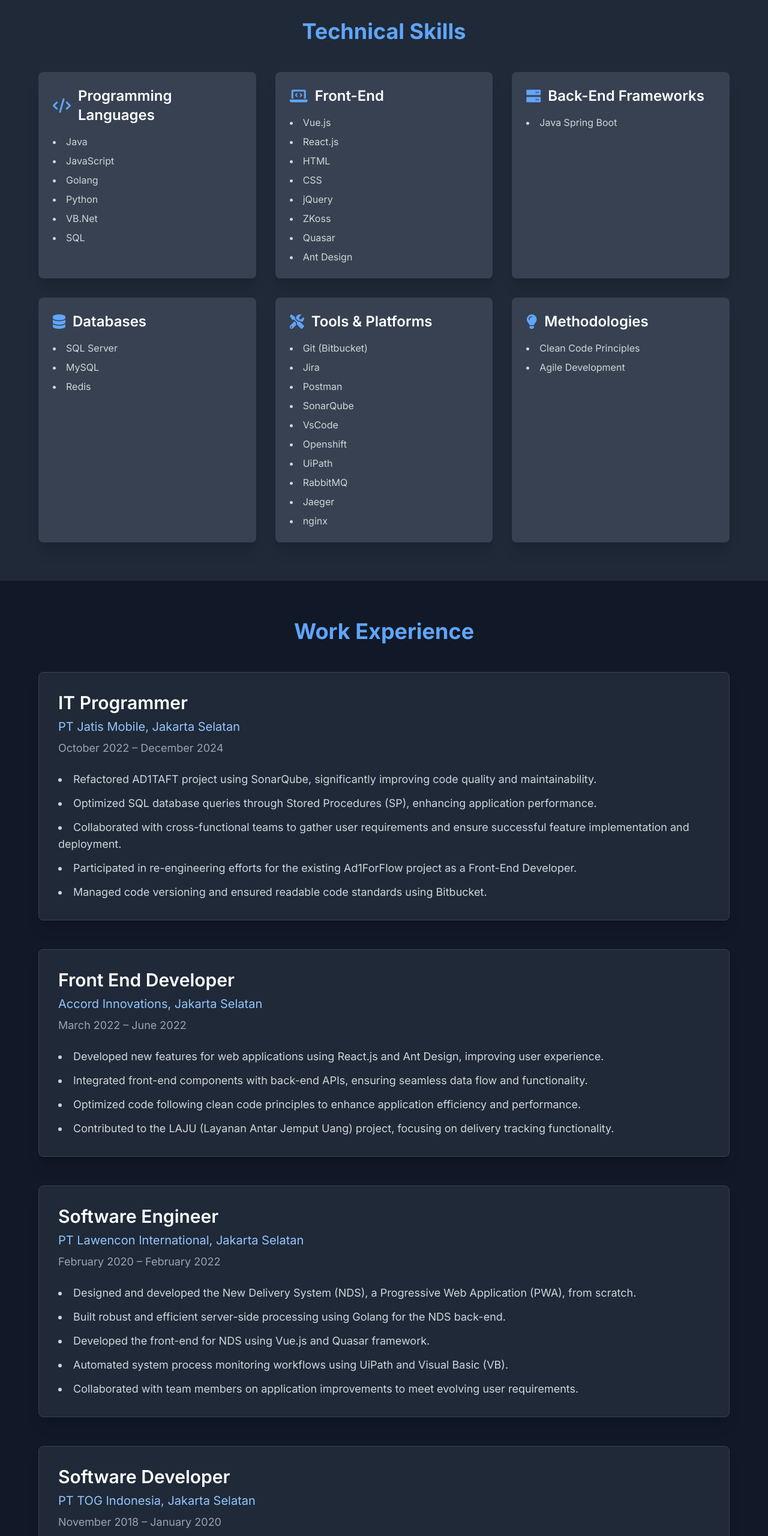
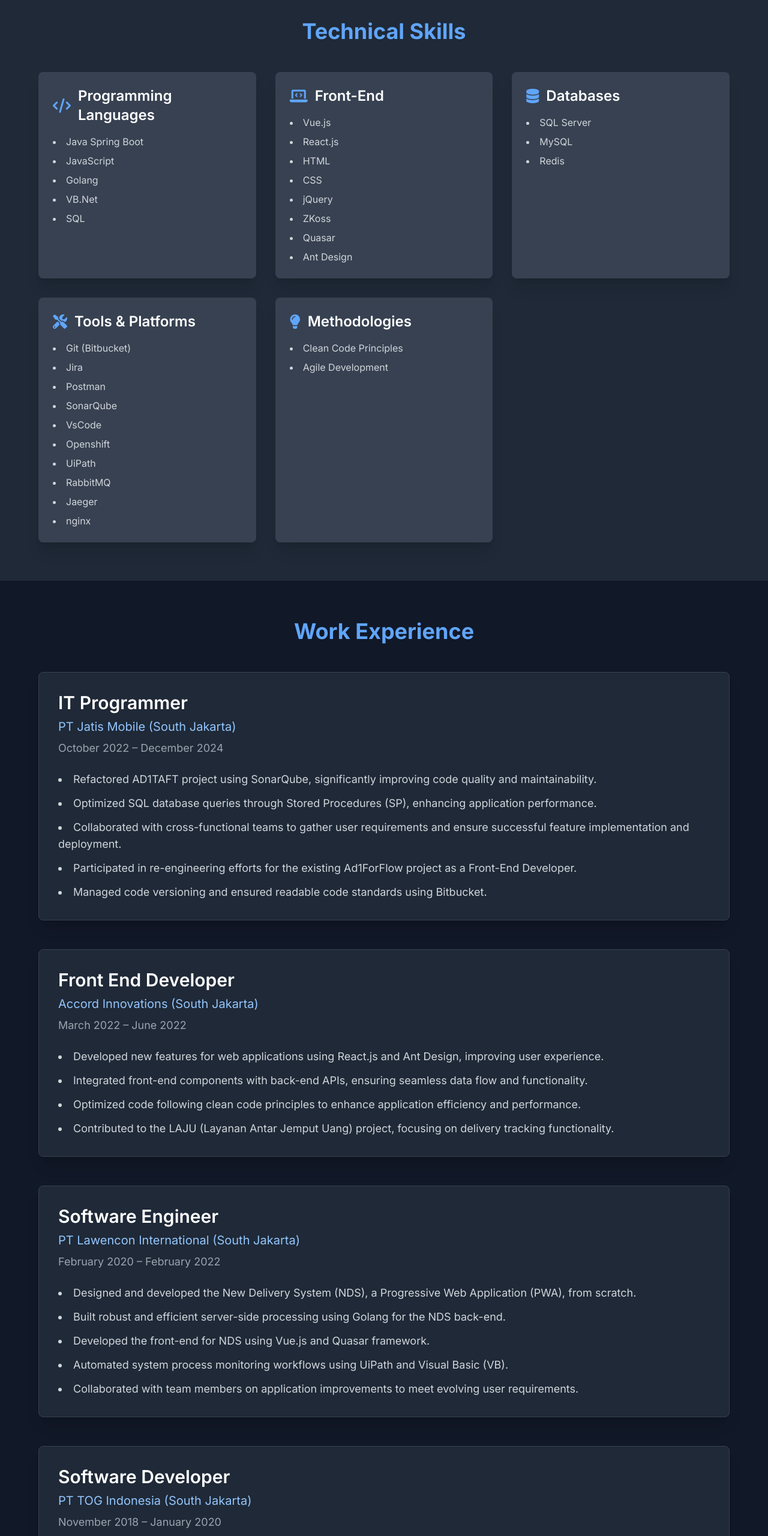
Before and after one commit to ramond-julio/my-portofolio, a plain HTML site: page index.html in a window 1280 px wide. Shown: the part 1200-3760 px from the top of the page at 60% size. Drawn offline with nearby package versions, Linux system fonts and the light colour scheme.

Commit message:
update place, remove some stuff

```diff
--- a/index.html
+++ b/index.html
@@ -109,10 +109,9 @@
                     <div class="bg-gray-700 p-6 rounded-lg shadow-xl hover:shadow-2xl transition-shadow duration-300">
                         <h3 class="text-2xl font-semibold text-white mb-4 flex items-center"><i class="fas fa-code text-blue-400 mr-3"></i>Programming Languages</h3>
                         <ul class="list-disc list-inside text-gray-300 space-y-2">
-                            <li>Java</li>
+                            <li>Java Spring Boot</li>
                             <li>JavaScript</li>
                             <li>Golang</li>
-                            <li>Python</li>
                             <li>VB.Net</li>
                             <li>SQL</li>
                         </ul>
@@ -128,12 +127,6 @@
                             <li>ZKoss</li>
                             <li>Quasar</li>
                             <li>Ant Design</li>
-                        </ul>
-                    </div>
-                    <div class="bg-gray-700 p-6 rounded-lg shadow-xl hover:shadow-2xl transition-shadow duration-300">
-                        <h3 class="text-2xl font-semibold text-white mb-4 flex items-center"><i class="fas fa-server text-blue-400 mr-3"></i>Back-End Frameworks</h3>
-                        <ul class="list-disc list-inside text-gray-300 space-y-2">
-                            <li>Java Spring Boot</li>
                         </ul>
                     </div>
                     <div class="bg-gray-700 p-6 rounded-lg shadow-xl hover:shadow-2xl transition-shadow duration-300">
@@ -175,7 +168,7 @@
             <div class="space-y-12">
                 <div class="bg-gray-800 p-8 rounded-lg shadow-xl hover:shadow-2xl transition-shadow duration-300 border border-gray-700">
                     <h3 class="text-3xl font-semibold text-white mb-2">IT Programmer</h3>
-                    <p class="text-blue-300 text-xl mb-2">PT Jatis Mobile, Jakarta Selatan</p>
+                    <p class="text-blue-300 text-xl mb-2">PT Jatis Mobile (South Jakarta)</p>
                     <p class="text-gray-400 text-lg mb-6">October 2022 – December 2024</p>
                     <ul class="list-disc list-inside text-gray-300 space-y-3 text-lg">
                         <li>Refactored AD1TAFT project using SonarQube, significantly improving code quality and maintainability.</li>
@@ -187,7 +180,7 @@
                 </div>
                 <div class="bg-gray-800 p-8 rounded-lg shadow-xl hover:shadow-2xl transition-shadow duration-300 border border-gray-700">
                     <h3 class="text-3xl font-semibold text-white mb-2">Front End Developer</h3>
-                    <p class="text-blue-300 text-xl mb-2">Accord Innovations, Jakarta Selatan</p>
+                    <p class="text-blue-300 text-xl mb-2">Accord Innovations (South Jakarta)</p>
                     <p class="text-gray-400 text-lg mb-6">March 2022 – June 2022</p>
                     <ul class="list-disc list-inside text-gray-300 space-y-3 text-lg">
                         <li>Developed new features for web applications using React.js and Ant Design, improving user experience.</li>
@@ -198,7 +191,7 @@
                 </div>
                 <div class="bg-gray-800 p-8 rounded-lg shadow-xl hover:shadow-2xl transition-shadow duration-300 border border-gray-700">
                     <h3 class="text-3xl font-semibold text-white mb-2">Software Engineer</h3>
-                    <p class="text-blue-300 text-xl mb-2">PT Lawencon International, Jakarta Selatan</p>
+                    <p class="text-blue-300 text-xl mb-2">PT Lawencon International (South Jakarta)</p>
                     <p class="text-gray-400 text-lg mb-6">February 2020 – February 2022</p>
                     <ul class="list-disc list-inside text-gray-300 space-y-3 text-lg">
                         <li>Designed and developed the New Delivery System (NDS), a Progressive Web Application (PWA), from scratch.</li>
@@ -210,7 +203,7 @@
                 </div>
                 <div class="bg-gray-800 p-8 rounded-lg shadow-xl hover:shadow-2xl transition-shadow duration-300 border border-gray-700">
                     <h3 class="text-3xl font-semibold text-white mb-2">Software Developer</h3>
-                    <p class="text-blue-300 text-xl mb-2">PT TOG Indonesia, Jakarta Selatan</p>
+                    <p class="text-blue-300 text-xl mb-2">PT TOG Indonesia (South Jakarta)</p>
                     <p class="text-gray-400 text-lg mb-6">November 2018 – January 2020</p>
                     <ul class="list-disc list-inside text-gray-300 space-y-3 text-lg">
                         <li>Participated in the development and maintenance of the Treasury Support Application (TSA), ensuring seamless performance.</li>
@@ -247,7 +240,7 @@
                         </div>
                     </div>
                     <div class="bg-gray-700 p-6 rounded-lg shadow-xl hover:shadow-2xl transition-shadow duration-300 border border-gray-600">
-                        <h3 class="text-2xl font-semibold text-white mb-3">Layanan Antar Jemput Uang (LAJU)</h3>
+                        <h3 class="text-2xl font-semibold text-white mb-3">Layanan Antar Jemput Uang (LAJU) (2022)</h3>
                         <p class="text-gray-300 mb-4">Front-End Web Project utilizing React.js, managed with Jira, and code collaboration via bitbucket</p>
                         <div class="flex flex-wrap gap-2">
                             <span class="bg-blue-600 text-white text-xs font-semibold px-2.5 py-0.5 rounded-full">React.js</span>
@@ -295,12 +288,12 @@
             <div class="space-y-8 max-w-3xl mx-auto">
                 <div class="bg-gray-800 p-8 rounded-lg shadow-xl hover:shadow-2xl transition-shadow duration-300 border border-gray-700">
                     <h3 class="text-3xl font-semibold text-white mb-2">Bachelor of Computer Science</h3>
-                    <p class="text-blue-300 text-xl mb-2">Binus University - Kemanggisan, Jakarta Barat</p>
+                    <p class="text-blue-300 text-xl mb-2">Binus University - Kemanggisan (West Jakarta)</p>
                     <p class="text-gray-400 text-lg">February 2013 – August 2017</p>
                 </div>
                 <div class="bg-gray-800 p-8 rounded-lg shadow-xl hover:shadow-2xl transition-shadow duration-300 border border-gray-700">
                     <h3 class="text-3xl font-semibold text-white mb-2">Bootcamp Java</h3>
-                    <p class="text-blue-300 text-xl mb-2">Xsis Mitra Utama Bootcamp, Jakarta Selatan</p>
+                    <p class="text-blue-300 text-xl mb-2">Xsis Mitra Utama Bootcamp (South Jakarta)</p>
                     <p class="text-gray-400 text-lg">April 2018 – June 2018</p>
                 </div>
             </div>
@@ -331,7 +324,7 @@
     </main>
 
     <footer class="bg-black py-8 px-4 md:px-8 lg:px-16 text-center text-gray-400 text-sm">
-        <p>&copy; 2024 Ramond Julio. All rights reserved.</p>
+        <p>&copy; 2025 Ramond Julio. All rights reserved.</p>
     </footer>
 
     <script>
```
Also changed, not shown: photo.JPG (deleted).
